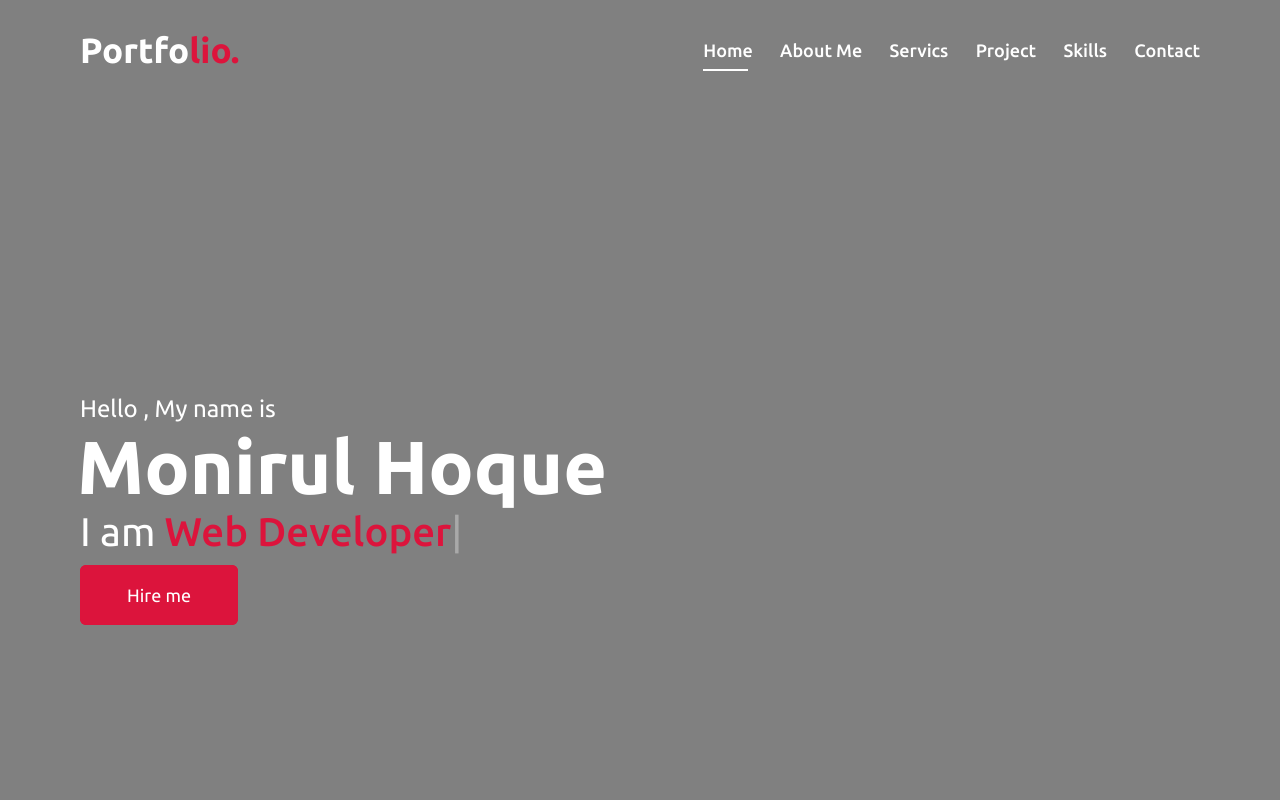
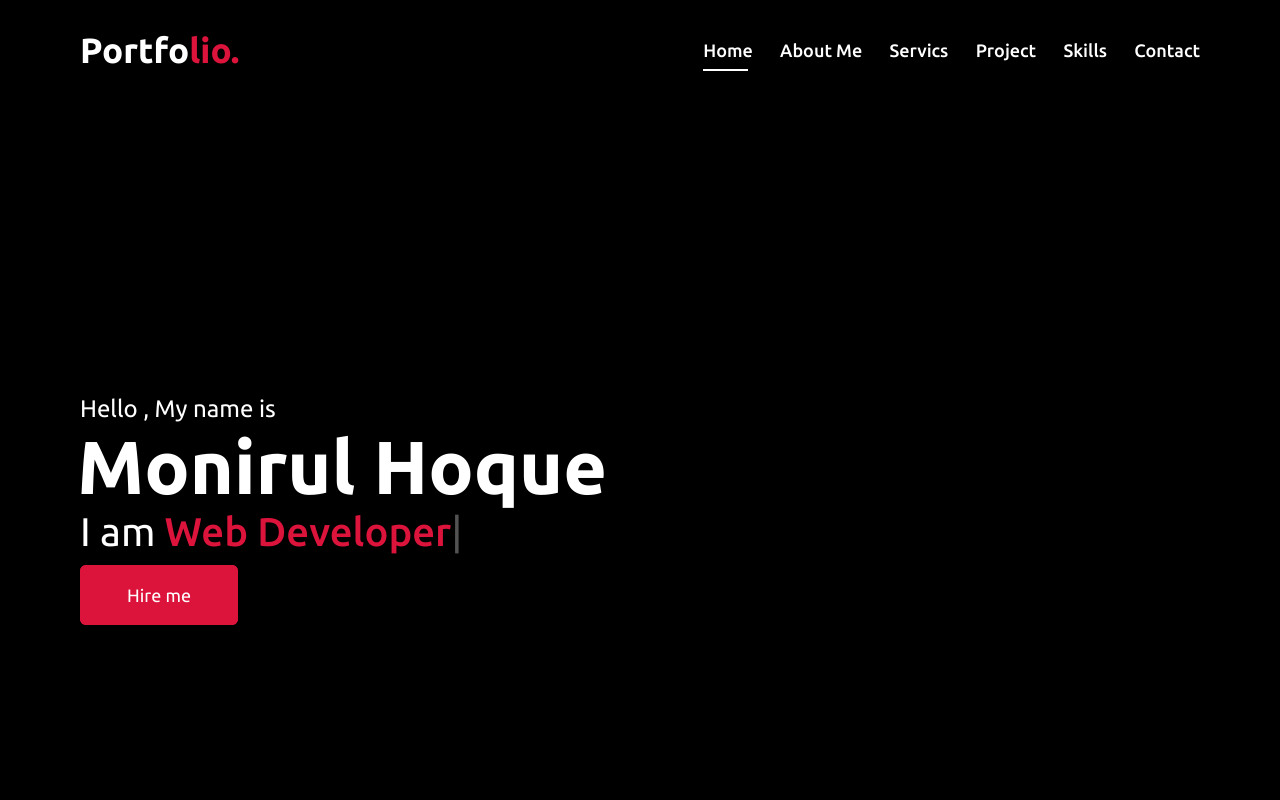
Before and after one commit to Monirul77/my_portfolio, a plain HTML site: page index.html in a window 1280 px wide. Shown: the top 800 px of the page. Drawn offline with nearby package versions, Linux system fonts and the light colour scheme.

Commit message:
Update index.html

```diff
--- a/index.html
+++ b/index.html
@@ -38,7 +38,7 @@
         </div>
        </nav>
     </header>
-    <section class="home" id="home" style="background: gray">
+    <section class="home" id="home" style="background:black">
         <div class="wrapper">
             <div class="home-content">
                 <div class="text1">Hello , My name is</div>
```
